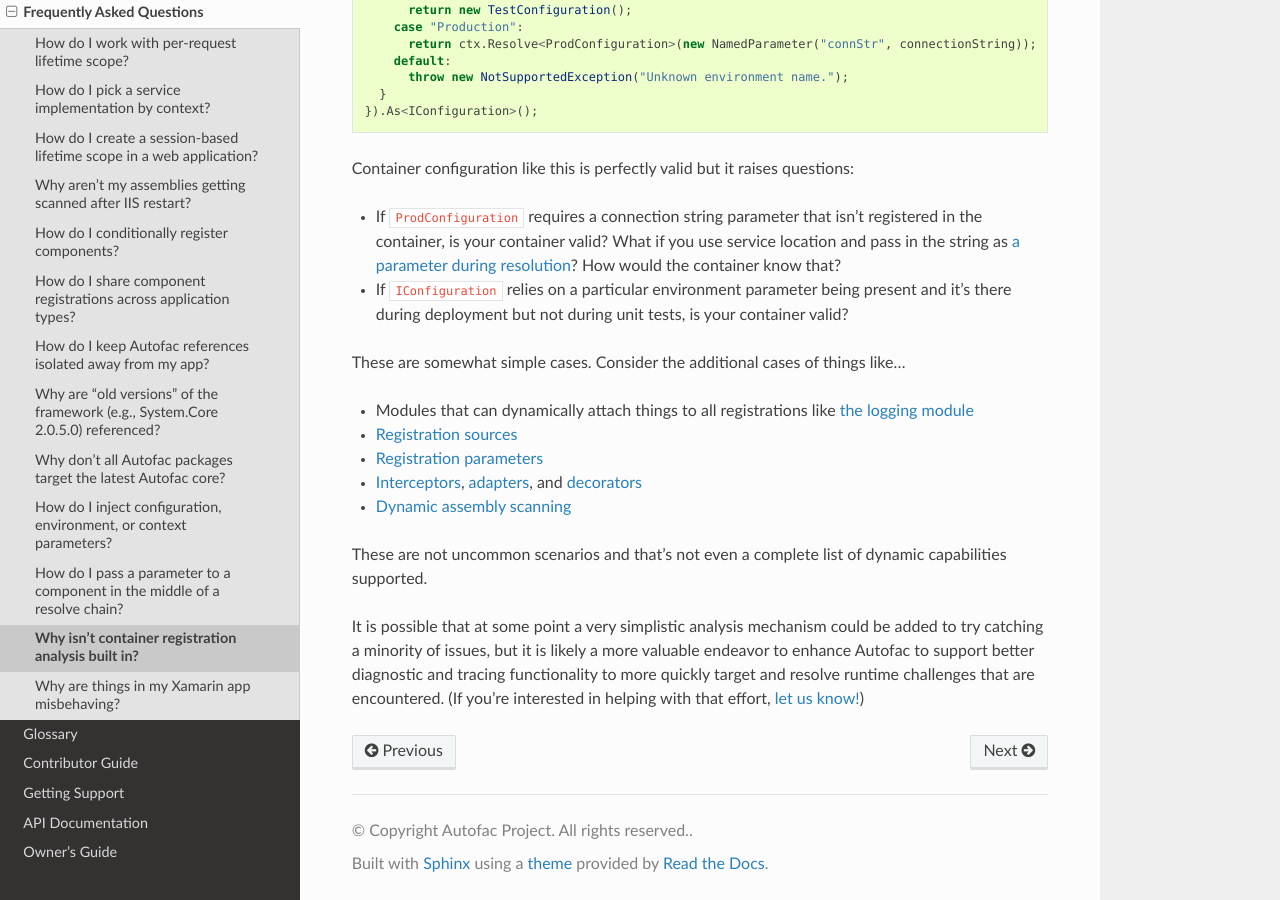
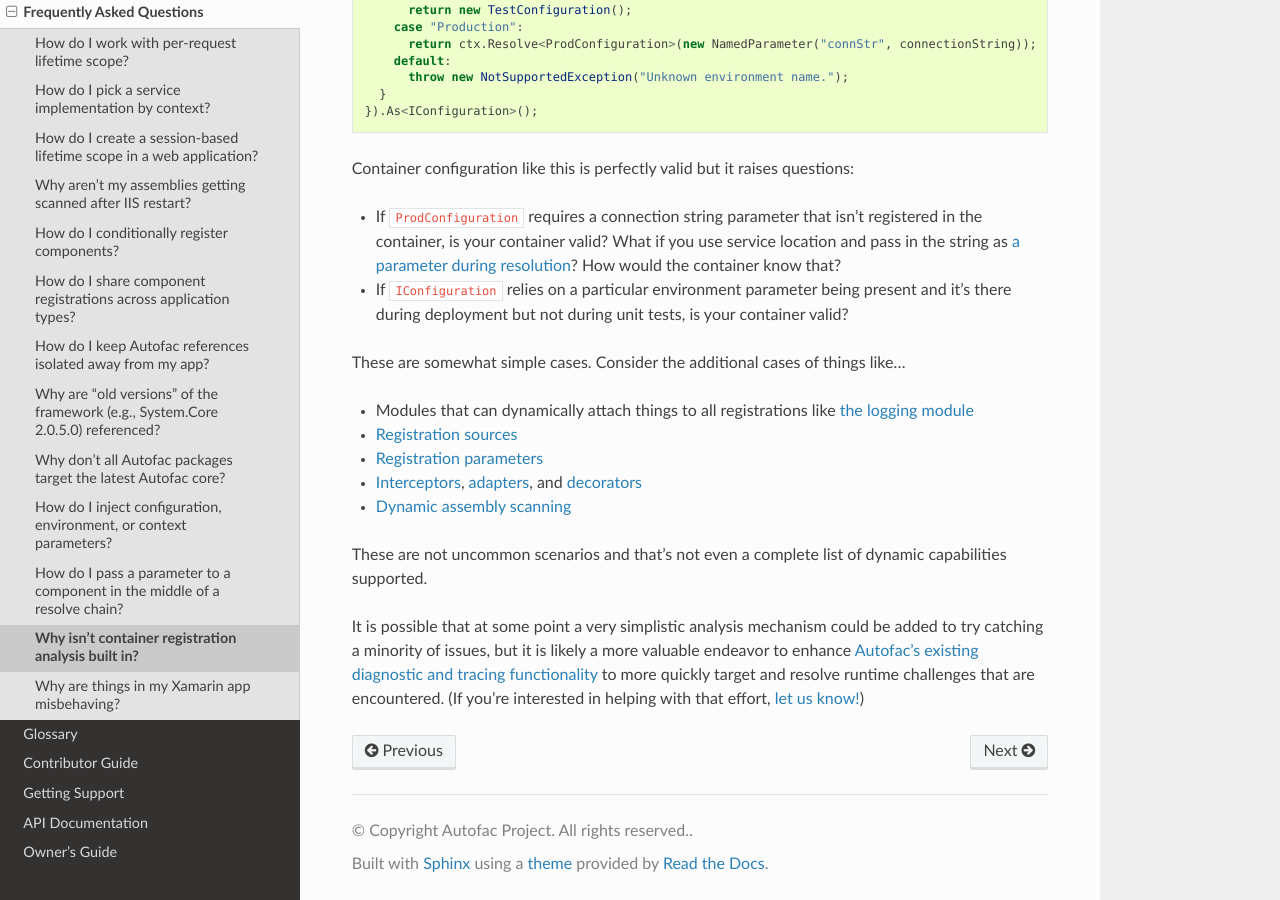
Before and after one commit to autofac/Documentation, a Sphinx documentation site: the page built from docs/faq/container-analysis.rst, in a window 1280 px wide and 900 px high, scrolled down 653 px. Built offline with Sphinx 7.4.7 and the Read the Docs theme 2.0.0, drawn with Linux system fonts in a browser that asks for light colours.

Commit message:
Add link from container analysis FAQ to diagnostics.

```diff
--- a/docs/faq/container-analysis.rst
+++ b/docs/faq/container-analysis.rst
@@ -46,4 +46,4 @@ These are somewhat simple cases. Consider the additional cases of things like...
 
 These are not uncommon scenarios and that's not even a complete list of dynamic capabilities supported.
 
-It is possible that at some point a very simplistic analysis mechanism could be added to try catching a minority of issues, but it is likely a more valuable endeavor to enhance Autofac to support better diagnostic and tracing functionality to more quickly target and resolve runtime challenges that are encountered. (If you're interested in helping with that effort, `let us know! <https://github.com/autofac/Autofac/issues>`_)
+It is possible that at some point a very simplistic analysis mechanism could be added to try catching a minority of issues, but it is likely a more valuable endeavor to enhance :doc:`Autofac's existing diagnostic and tracing functionality <../troubleshooting/diagnostics>` to more quickly target and resolve runtime challenges that are encountered. (If you're interested in helping with that effort, `let us know! <https://github.com/autofac/Autofac/issues>`_)
```
